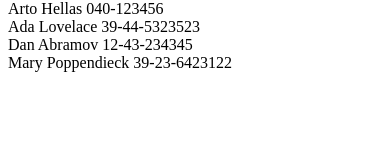
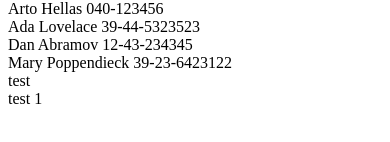
Before and after one commit to non-rp/full-stack-open, a React (Vite) app in the folder part2/phonebook/: page / in a window 390 px wide. Shown: the part 284-426 px from the top of the page. Built offline with nearby package versions, Linux system fonts and the light colour scheme; data requests are answered from the project's data file.

Commit message:
2.12: The Phonebook step 7

```diff
--- a/part2/phonebook/db.json
+++ b/part2/phonebook/db.json
@@ -1,5 +1,5 @@
 {
-  "persons":[
+  "persons": [
     {
       "name": "Arto Hellas",
       "number": "040-123456",
@@ -19,6 +19,17 @@
       "name": "Mary Poppendieck",
       "number": "39-23-6423122",
       "id": "4"
+    },
+    {
+      "name": "test",
+      "number": "",
+      "id": "M0zQOS5PDUw"
+    },
+    {
+      "name": "test 1",
+      "number": "",
+      "id": "jKk-mUvbqts"
     }
-  ]
+  ],
+  "$schema": "./node_modules/json-server/schema.json"
 }
--- a/part2/phonebook/src/App.jsx
+++ b/part2/phonebook/src/App.jsx
@@ -36,9 +36,16 @@
       return
     }
 
-    setPersons(persons.concat(updName))
-    setNewName('')
-    setNewNumber('')
+    // setPersons(persons.concat(updName))
+
+    axios
+      .post('http://localhost:3001/persons', updName)
+      .then(response => {
+        setPersons(persons.concat(response.data))
+          setNewName('')
+          setNewNumber('')
+        console.log(response)
+      })
   }
 
   const handleNameInput = (event) => {
@@ -60,8 +67,6 @@
     <div>
       <Search handleSearch={handleSearch} />
       <Form values={{newName, newNumber}} handlers={{handleSubmit, handleNameInput, handleNumberInput}} />
-
-
       {<List items={filtered} />}
     </div>
   )
--- a/part2/phonebook/src/components/List.jsx
+++ b/part2/phonebook/src/components/List.jsx
@@ -5,7 +5,7 @@
     <>
         <h2>Numbers</h2>
         <div>
-            {items  && items.map((item) => <Person key={item.name} person={item} /> )}
+            {items  && items.map((item) => <Person key={item.id} person={item} /> )}
         </div>
     </>
  )
```
